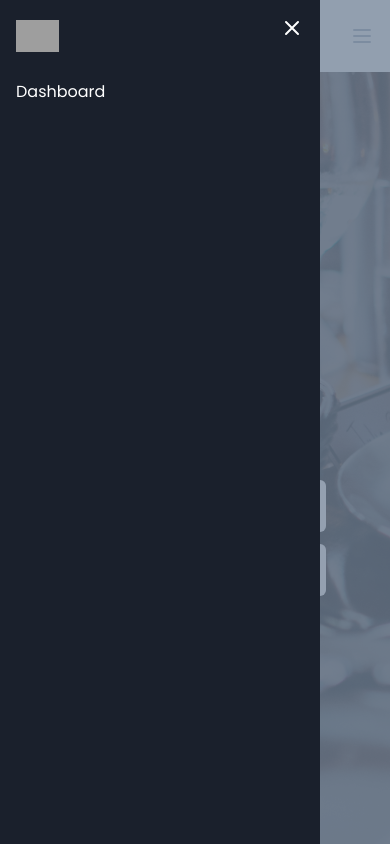
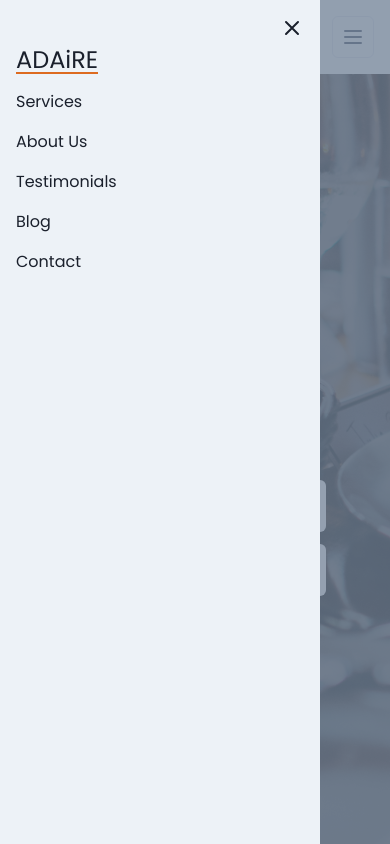
Before and after one commit to pauljlee94/adaire, a Nuxt app: page / in a window 390 px wide. Both pictures are taken after a click on the button 362 px from the left and 36 px from the top of the page. Shown: the top 844 px of the page. Built offline with nearby package versions, Linux system fonts and the light colour scheme; grey boxes are pictures that could not be loaded; what prismic-vue would draw is missing.

Commit message:
cleanup, refinement

```diff
--- a/layouts/default.vue
+++ b/layouts/default.vue
@@ -1,9 +1,9 @@
 <template>
   <div>
-    <div x-data="{ open: false }" class="relative bg-white overflow-hidden">
+    <div class="relative bg-white overflow-hidden">
       <div class="max-w-screen-7xl mx-auto">
         <div class="fixed z-10 pb-4 md:pb-6 w-full bg-gray-100">
-          <div class="pt-4 md:pt-6 px-4 sm:px-6 lg:px-8">
+          <div class="pt-4 md:pt-6 px-6 md:px-12">
             <nav class="relative flex items-center justify-between sm:h-10">
               <div class="flex items-center flex-grow flex-shrink-0 lg:flex-grow-0">
                 <div class="flex items-center justify-between w-full md:w-auto">
@@ -15,9 +15,9 @@
                     <button
                       @click="mobileOpen = true"
                       type="button"
-                      class="inline-flex items-center justify-center p-2 rounded-md text-gray-400 hover:text-gray-500 hover:bg-gray-100 focus:outline-none focus:bg-gray-100 focus:text-gray-500 transition duration-150 ease-in-out"
+                      class="inline-flex items-center justify-center p-2 border rounded-md text-gray-400 hover:text-gray-500 hover:bg-gray-100 focus:outline-none focus:bg-gray-100 focus:text-gray-500 transition duration-150 ease-in-out"
                     >
-                      <svg class="h-6 w-6" stroke="currentColor" fill="none" viewBox="0 0 24 24">
+                      <svg class="h-6 w-6 text-gray-700" stroke="currentColor" fill="none" viewBox="0 0 24 24">
                         <path stroke-linecap="round" stroke-linejoin="round" stroke-width="2" d="M4 6h16M4 12h16M4 18h16" />
                       </svg>
                     </button>
@@ -25,40 +25,68 @@
                 </div>
               </div>
               <div class="hidden md:block md:ml-10 md:pr-4">
-                <nuxt-link to="/#services" class="font-medium text-gray-900 hover:text-green-600 hover:underline focus:outline-none focus:text-gray-900 transition duration-150 ease-in-out">Services</nuxt-link>
-                <nuxt-link to="/#about" class="ml-8 font-medium text-gray-900 hover:text-green-600 hover:underline focus:outline-none focus:text-gray-900 transition duration-150 ease-in-out">About Us</nuxt-link>
+                <nuxt-link to="/#services" class="font-medium text-gray-900 hover:text-green-600 hover:underline transition duration-150 ease-in-out">Services</nuxt-link>
+                <nuxt-link to="/#about" class="ml-8 font-medium text-gray-900 hover:text-green-600 hover:underline transition duration-150 ease-in-out">About Us</nuxt-link>
+                <nuxt-link to="/#testimonials" class="ml-8 font-medium text-gray-900 hover:text-green-600 hover:underline transition duration-150 ease-in-out">Testimonials</nuxt-link>
                 <nuxt-link
-                  to="/#testimonials"
-                  class="ml-8 font-medium text-gray-900 hover:text-green-600 hover:underline focus:outline-none focus:text-gray-900 transition duration-150 ease-in-out"
-                >Testimonials</nuxt-link>
-                <nuxt-link to="/blog" class="ml-8 font-medium text-gray-900 hover:text-green-600 hover:underline focus:outline-none focus:text-gray-900 transition duration-150 ease-in-out">Blog</nuxt-link>
-                <nuxt-link to="/#contact" class="ml-8 font-medium text-gray-900 hover:text-green-600 hover:underline focus:outline-none focus:text-gray-900 transition duration-150 ease-in-out">Contact</nuxt-link>
+                  to="/blog"
+                  :class="$route.path == '/blog' ? 'text-green-600 underline' : null"
+                  class="ml-8 font-medium text-gray-900 hover:text-green-600 hover:underline transition duration-150 ease-in-out"
+                >Blog</nuxt-link>
+                <nuxt-link to="/#contact" class="ml-8 font-medium text-gray-900 hover:text-green-600 hover:underline transition duration-150 ease-in-out">Contact</nuxt-link>
               </div>
             </nav>
           </div>
           <!-- Mobile Menu -->
+          <transition name="slide-in-right">
             <div v-if="mobileOpen" class="md:hidden">
               <div @click="mobileOpen = false" class="fixed inset-0 z-30 transition-opacity ease-linear duration-300">
                 <div class="absolute inset-0 bg-gray-600 opacity-75"></div>
               </div>
               <div class="fixed inset-0 flex z-40">
-              <div class="flex-1 flex flex-col max-w-xs w-full pt-5 pb-4 bg-gray-900 transform ease-in-out duration-300">
+                <div class="flex-1 flex flex-col max-w-xs w-full pt-5 pb-4 bg-gray-200 transform ease-in-out duration-300">
                   <div class="absolute top-0 right-0 -mr-14 p-1">
                     <button @click="mobileOpen = false" class="flex items-center justify-center h-12 w-12 rounded-full focus:outline-none focus:bg-gray-600" aria-label="Close sidebar">
-                    <svg class="h-6 w-6 text-white" stroke="currentColor" fill="none" viewBox="0 0 24 24">
+                      <svg class="h-6 w-6 text-gray-900" stroke="currentColor" fill="none" viewBox="0 0 24 24">
                         <path stroke-linecap="round" stroke-linejoin="round" stroke-width="2" d="M6 18L18 6M6 6l12 12" />
                       </svg>
                     </button>
                   </div>
-                <div class="flex-shrink-0 flex items-center px-4">
-                  <img class="h-8 w-auto" src="/img/logos/workflow-logo-on-brand.svg" alt="Workflow" />
-                </div>
                   <div class="mt-5 flex-1 h-0 overflow-y-auto">
                     <nav class="px-2">
-                    <a
-                      href="#"
-                      class="group flex items-center px-2 py-2 text-base leading-6 font-medium rounded-md text-white transition ease-in-out duration-150"
-                    >Dashboard</a>
+                      <nuxt-link
+                        @click.native="mobileOpen = false"
+                        to="/"
+                        class="group flex items-center px-2 py-2 text-base leading-6 font-medium rounded-md text-gray-900 transition ease-in-out duration-150"
+                      >
+                        <span class="border-b-2 border-orange-600 text-2xl">ADAiRE</span>
+                      </nuxt-link>
+                      <nuxt-link
+                        @click.native="mobileOpen = false"
+                        to="/#services"
+                        class="group flex items-center px-2 py-2 text-base leading-6 font-medium rounded-md text-gray-900 transition ease-in-out duration-150"
+                      >Services</nuxt-link>
+                      <nuxt-link
+                        @click.native="mobileOpen = false"
+                        to="/#about"
+                        class="group flex items-center px-2 py-2 text-base leading-6 font-medium rounded-md text-gray-900 transition ease-in-out duration-150"
+                      >About Us</nuxt-link>
+                      <nuxt-link
+                        @click.native="mobileOpen = false"
+                        to="/#testimonials"
+                        class="group flex items-center px-2 py-2 text-base leading-6 font-medium rounded-md text-gray-900 transition ease-in-out duration-150"
+                      >Testimonials</nuxt-link>
+                      <nuxt-link
+                        @click.native="mobileOpen = false"
+                        to="/blog"
+                        :class="$router.hash == '#' ? 'text-green-600 underline': null"
+                        class="group flex items-center px-2 py-2 text-base leading-6 font-medium rounded-md text-gray-900 transition ease-in-out duration-150"
+                      >Blog</nuxt-link>
+                      <nuxt-link
+                        @click.native="mobileOpen = false"
+                        to="/#contact"
+                        class="group flex items-center px-2 py-2 text-base leading-6 font-medium rounded-md text-gray-900 transition ease-in-out duration-150"
+                      >Contact</nuxt-link>
                     </nav>
                   </div>
                 </div>
@@ -67,6 +95,7 @@
                 </div>
               </div>
             </div>
+          </transition>
         </div>
         <!-- Main -->
         <nuxt />
@@ -76,24 +105,29 @@
     <!-- Footer -->
     <div class="bg-white border-t">
       <div class="max-w-screen-xl mx-auto py-12 px-4 overflow-hidden sm:px-6 lg:px-8">
-        <nav class="-mx-5 -my-2 flex flex-wrap justify-center">
+        <div class="flex justify-center">
+          <nuxt-link to="/">
+            <h2 class="text-3xl border-b-4 border-orange-600 leading-none px-1">ADAiRE</h2>
+          </nuxt-link>
+        </div>
+        <nav class="-mx-5 -my-2 flex flex-wrap justify-center mt-8">
           <div class="px-5 py-2">
-            <nuxt-link to="/#services" class="font-medium text-gray-900 hover:text-green-600 hover:underline focus:outline-none focus:text-gray-900 transition duration-150 ease-in-out">Services</nuxt-link>
+            <nuxt-link to="/" class="text-base leading-6 text-gray-800 hover:text-gray-900">About</nuxt-link>
           </div>
           <div class="px-5 py-2">
-            <nuxt-link to="/#about" class="ml-8 font-medium text-gray-900 hover:text-green-600 hover:underline focus:outline-none focus:text-gray-900 transition duration-150 ease-in-out">About Us</nuxt-link>
+            <nuxt-link to="/#services" class="text-base leading-6 text-gray-800 hover:text-gray-900">Services</nuxt-link>
           </div>
           <div class="px-5 py-2">
-            <nuxt-link
-              to="/#testimonials"
-              class="ml-8 font-medium text-gray-900 hover:text-green-600 hover:underline focus:outline-none focus:text-gray-900 transition duration-150 ease-in-out"
-            >Testimonials</nuxt-link>
+            <nuxt-link to="/#about" class="text-base leading-6 text-gray-800 hover:text-gray-900">About Us</nuxt-link>
           </div>
           <div class="px-5 py-2">
-            <nuxt-link to="/blog" class="ml-8 font-medium text-gray-900 hover:text-green-600 hover:underline focus:outline-none focus:text-gray-900 transition duration-150 ease-in-out">Blog</nuxt-link>
+            <nuxt-link to="/#testimonials" class="text-base leading-6 text-gray-800 hover:text-gray-900">Testimonials</nuxt-link>
           </div>
           <div class="px-5 py-2">
-            <nuxt-link to="/#contact" class="ml-8 font-medium text-gray-900 hover:text-green-600 hover:underline focus:outline-none focus:text-gray-900 transition duration-150 ease-in-out">Contact</nuxt-link>
+            <nuxt-link to="/blog" class="text-base leading-6 text-gray-800 hover:text-gray-900">Blog</nuxt-link>
+          </div>
+          <div class="px-5 py-2">
+            <nuxt-link to="/#contact" class="text-base leading-6 text-gray-800 hover:text-gray-900">Contact</nuxt-link>
           </div>
         </nav>
         <div class="mt-8 flex justify-center">
@@ -144,5 +178,13 @@ export default {
 }
 </script>
 
-<style lang="scss" scoped>
+<style scoped>
+.slide-in-right-enter-active,
+.slide-in-right-leave-active {
+  transition: opacity 0.2s;
+  transition-timing-function: ease-in-out;
+}
+.slide-in-right-enter, .slide-in-right-leave-to /* .slide-in-left-leave-active below version 2.1.8 */ {
+  opacity: 0;
+}
 </style>
--- a/pages/index.vue
+++ b/pages/index.vue
@@ -29,14 +29,14 @@
     </div>
 
     <!-- Services -->
-    <div id="services" class="pt-32 px-6 md:px-12">
+    <div id="services" class="pt-20 md:pt-32 px-6 md:px-12">
       <div class="mb-10 border-b-4 border-green-700 w-full md:w-40">
         <h2 class="text-3xl text-left md:text-center">Services</h2>
       </div>
       <div class="max-w-7x; mx-auto lg:max-w-7xl">
         <div class="md:grid md:grid-cols-2 xl:grid-cols-4 md:gap-8">
           <div class="mt-10 md:mt-0">
-            <div class="flex items-center justify-center rounded-md bg-indigo-500 text-white">
+            <div class="flex items-center justify-center rounded-md">
               <img src="~/assets/img/hero.jpg" alt />
             </div>
             <div class="mt-3">
@@ -47,7 +47,7 @@
             </div>
           </div>
           <div class="mt-10 md:mt-0">
-            <div class="flex items-center justify-center rounded-md bg-indigo-500 text-white">
+            <div class="flex items-center justify-center rounded-md">
               <img src="~/assets/img/hero.jpg" alt />
             </div>
             <div class="mt-3">
@@ -58,7 +58,7 @@
             </div>
           </div>
           <div class="mt-10 md:mt-0">
-            <div class="flex items-center justify-center rounded-md bg-indigo-500 text-white">
+            <div class="flex items-center justify-center rounded-md">
               <img src="~/assets/img/hero.jpg" alt />
             </div>
             <div class="mt-3">
@@ -69,7 +69,7 @@
             </div>
           </div>
           <div class="mt-10 md:mt-0">
-            <div class="flex items-center justify-center rounded-md bg-indigo-500 text-white">
+            <div class="flex items-center justify-center rounded-md">
               <img src="~/assets/img/hero.jpg" alt />
             </div>
             <div class="mt-3">
@@ -83,7 +83,7 @@
       </div>
     </div>
     <!-- About US -->
-    <div id="about" class="pt-32 px-6 md:px-12">
+    <div id="about" class="pt-20 md:pt-32 px-6 md:px-12">
       <div class="mb-10 border-b-4 border-orange-500 w-full md:w-40">
         <h2 class="text-3xl text-right md:text-center">About Us</h2>
       </div>
@@ -105,7 +105,7 @@
     </div>
 
     <!-- Testimonials -->
-    <div id="testimonials" class="pt-32 px-6 md:px-12">
+    <div id="testimonials" class="pt-20 md:pt-32 px-6 md:px-12">
       <div class="mb-10 border-b-4 border-green-700 w-full md:w-48">
         <h2 class="text-3xl text-left md:text-center">Testimonials</h2>
       </div>
@@ -192,7 +192,7 @@
     </div>
 
     <!-- Contact -->
-    <div id="contact" class="pt-32 px-6 md:px-12 mb-32">
+    <div id="contact" class="pt-20 md:pt-32 px-6 md:px-12 mb-32">
       <div class="mb-10 mx-auto border-b-4 border-orange-500 w-full md:w-40">
         <h2 class="text-3xl text-center">Contact</h2>
       </div>
@@ -241,12 +241,45 @@
 </template>
 
 <script>
-import Logo from "~/components/Logo.vue"
-
 export default {
-  components: {
-    Logo
-  }
+  // mounted() {
+  //   var self = this
+  //   document.body.onscroll = function() {
+  //      if (
+  //       document.getElementById("services").offsetTop >
+  //       window.scrollY
+  //     ) {
+  //       history.pushState({}, null, self.$route.path)
+  //     }
+  //     if (
+  //       document.getElementById("services").offsetTop <
+  //       window.scrollY &&
+  //       window.scrollY < document.getElementById("about").offsetTop
+  //     ) {
+  //       history.pushState({}, null, self.$route.path + "#services")
+  //     }
+  //      if (
+  //       document.getElementById("about").offsetTop <
+  //       window.scrollY &&
+  //       window.scrollY < document.getElementById("testimonials").offsetTop
+  //     ) {
+  //       history.pushState({}, null, self.$route.path + "#about")
+  //     }
+  //      if (
+  //       document.getElementById("testimonials").offsetTop <
+  //       window.scrollY &&
+  //       window.scrollY < document.getElementById("contact").offsetTop
+  //     ) {
+  //       history.pushState({}, null, self.$route.path + "#testimonials")
+  //     }
+  //      if (
+  //       document.getElementById("contact").offsetTop <
+  //       window.scrollY
+  //     ) {
+  //       history.pushState({}, null, self.$route.path + "#contact")
+  //     }
+  //   }
+  // }
 }
 </script>
 
```
Also changed, not shown: nuxt.config.js (indentation only). Lines whose indentation alone changed are shown as unchanged.
